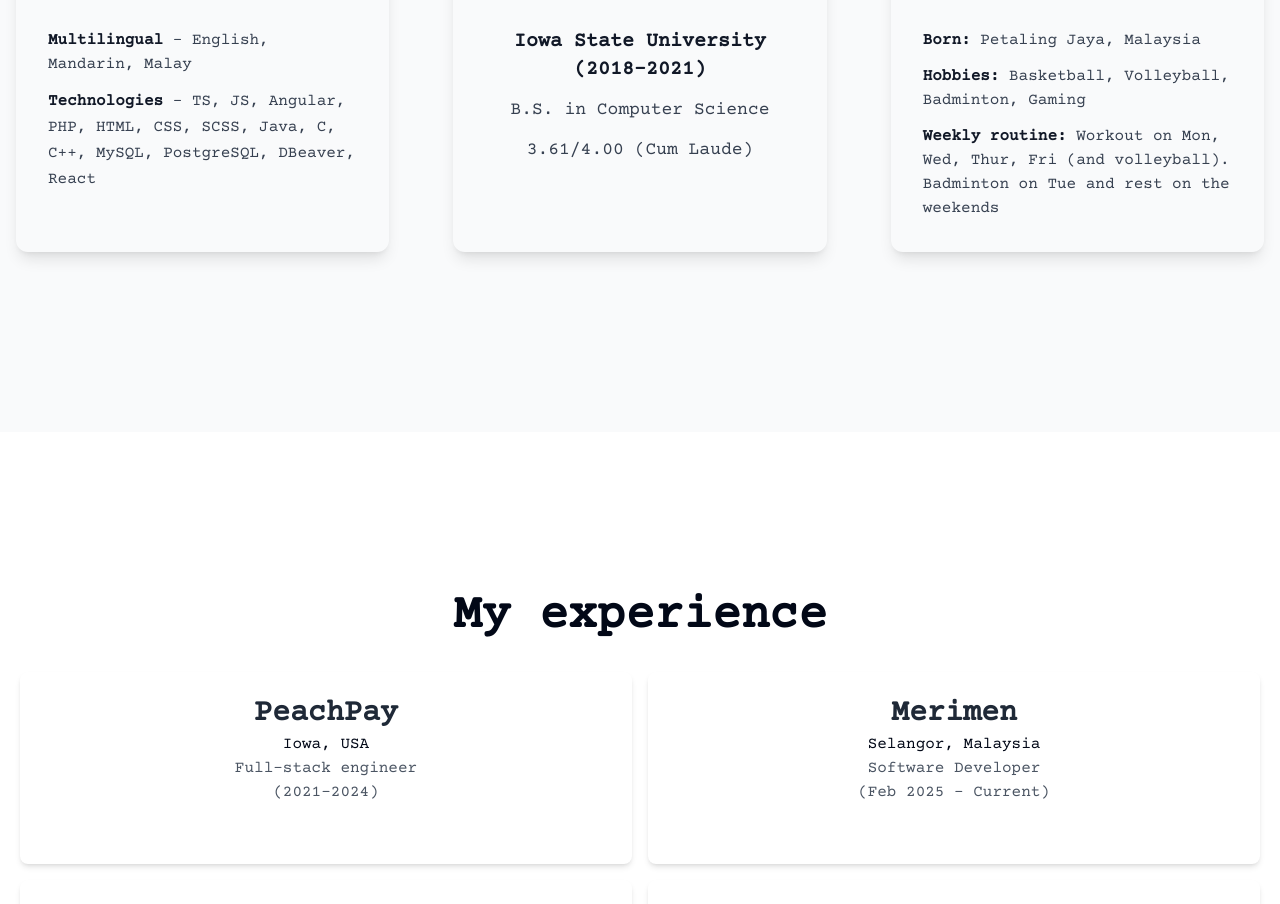
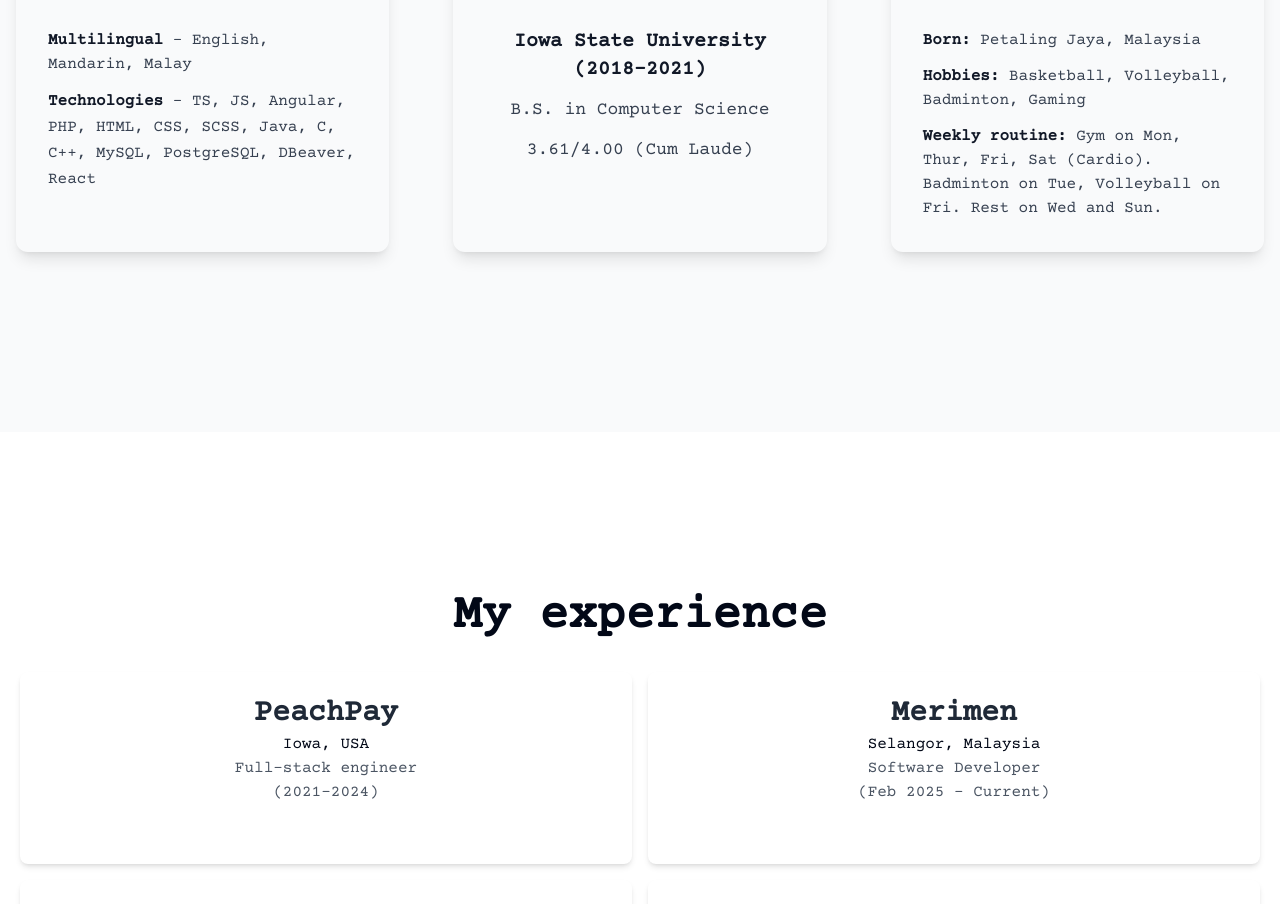
Before and after one commit to xjloh/xjloh.github.io, a Next.js app: page / in a window 1280 px wide. Shown: the part 1168-2072 px from the top of the page. Built offline with nearby package versions, Linux system fonts and the light colour scheme.

Commit message:
updated about details

```diff
--- a/app/about/about.tsx
+++ b/app/about/about.tsx
@@ -64,8 +64,9 @@
                     <b className="text-gray-900 dark:text-white">
                       Weekly routine:{" "}
                     </b>
-                    Workout on Mon, Wed, Thur, Fri (and volleyball). Badminton
-                    on Tue and rest on the weekends
+                    Gym on Mon, Thur, Fri, Sat (Cardio).
+                    Badminton on Tue, Volleyball on Fri.
+                    Rest on Wed and Sun.
                   </li>
                 </ul>
               </div>
```
